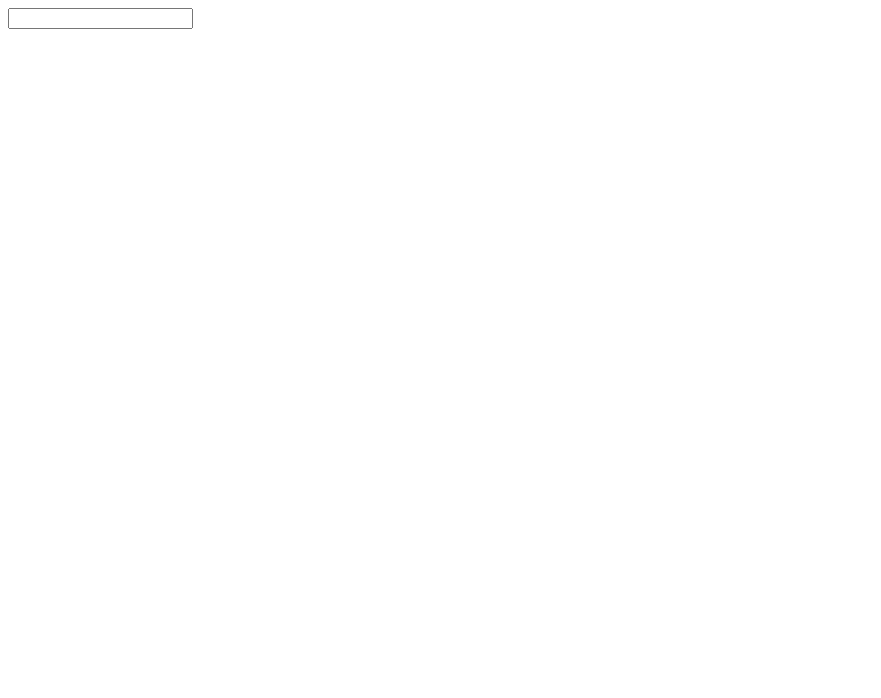
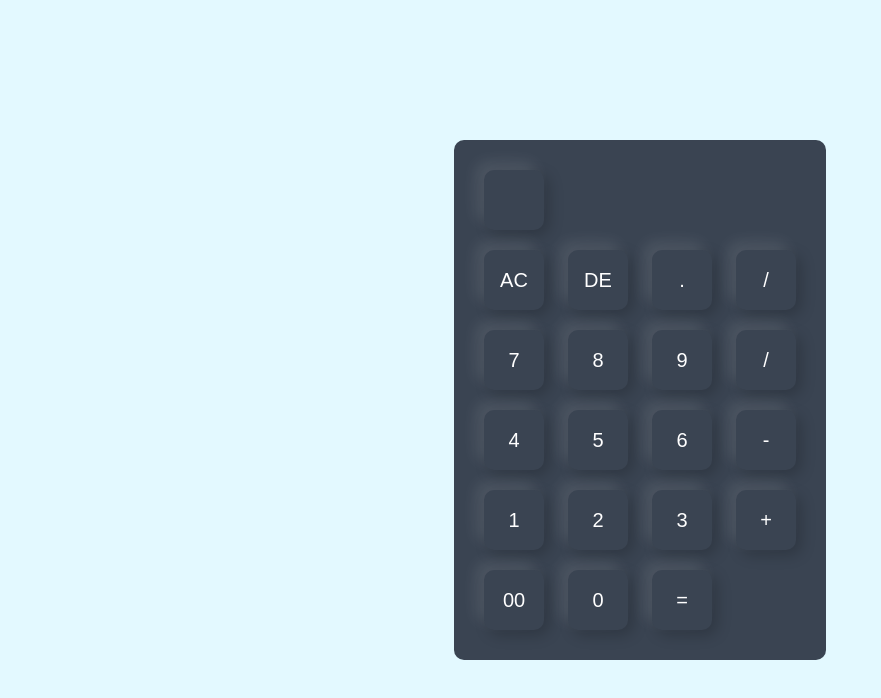
Before and after one commit to anshu9015/JavaScript30-Day17-Calculator-app-, a plain HTML site: page index.html in a window 1280 px wide. Shown: the whole page, without its empty margins (0-881 px from the left). Drawn offline with Linux system fonts and the light colour scheme.

Commit message:
only structure created

```diff
--- a/index.html
+++ b/index.html
@@ -1,15 +1,53 @@
 <!DOCTYPE html>
 <html lang="en">
+
 <head>
     <meta charset="UTF-8">
     <meta name="viewport" content="width=device-width, initial-scale=1.0">
     <title>Calculator</title>
     <link rel="stylesheet" href="style.css">
 </head>
+
 <body>
     <div class="container">
-        <input >
+        <div class="calculator">
+            <form>
+                <div>
+                    <input type="text" name="display">
+                </div>
+                <div>
+                    <input type="button" value="AC">
+                    <input type="button" value="DE">
+                    <input type="button" value=".">
+                    <input type="button" value="/">
+                </div>
+                <div>
+                    <input type="button" value="7">
+                    <input type="button" value="8">
+                    <input type="button" value="9">
+                    <input type="button" value="/">
+                </div>
+                <div>
+                    <input type="button" value="4">
+                    <input type="button" value="5">
+                    <input type="button" value="6">
+                    <input type="button" value="-">
+                </div>
+                <div>
+                    <input type="button" value="1">
+                    <input type="button" value="2">
+                    <input type="button" value="3">
+                    <input type="button" value="+">
+                </div>
+                <div>
+                    <input type="button" value="00">
+                    <input type="button" value="0">
+                    <input type="button" value="=">
+                </div>
+            </form>
+        </div>
     </div>
 
 </body>
+
 </html>
--- a/style.css
+++ b/style.css
@@ -0,0 +1,32 @@
+*{
+    margin: 0;
+    padding: 0;
+    font-family: 'Poppins' sans-serif;
+    box-sizing: border-box;
+}
+.container{
+    width: 100%;
+    height: 100vh;
+    background: #e3f9ff;
+    display: flex;
+    align-items: center;
+    justify-content: center;
+}
+.calculator{
+    background: #3a4452;
+    padding: 20px;
+    border-radius: 10px;
+}
+.calculator form input{
+    border: 0;
+    outline: 0;
+    width: 60px;
+    height: 60px;
+    border-radius: 10px;
+    box-shadow: -8px -8px 15px rgba(255,255,255,0.1),5px 5px 15px rgba(0,0,0,0.2);
+    background: transparent;
+    font-size: 20px;
+    color: #fff;
+    cursor: pointer;
+    margin: 10px;
+}
```
